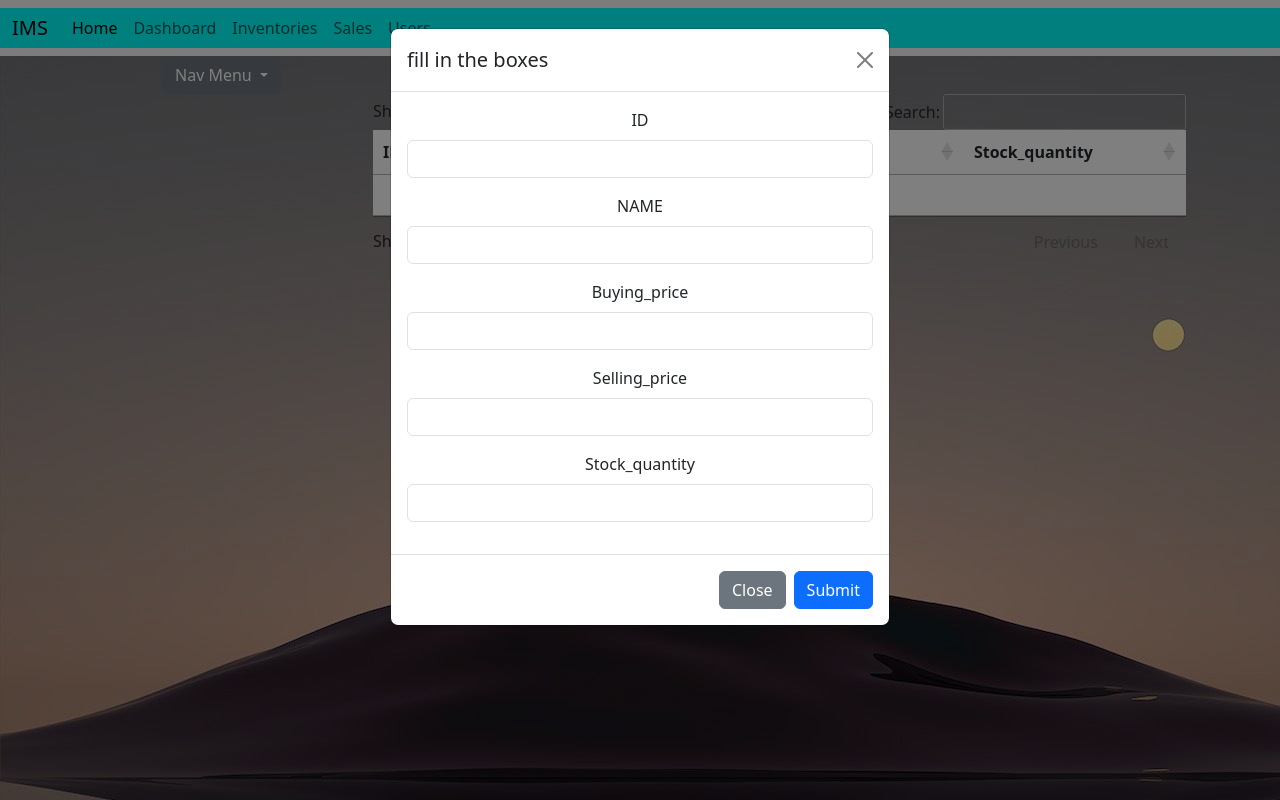
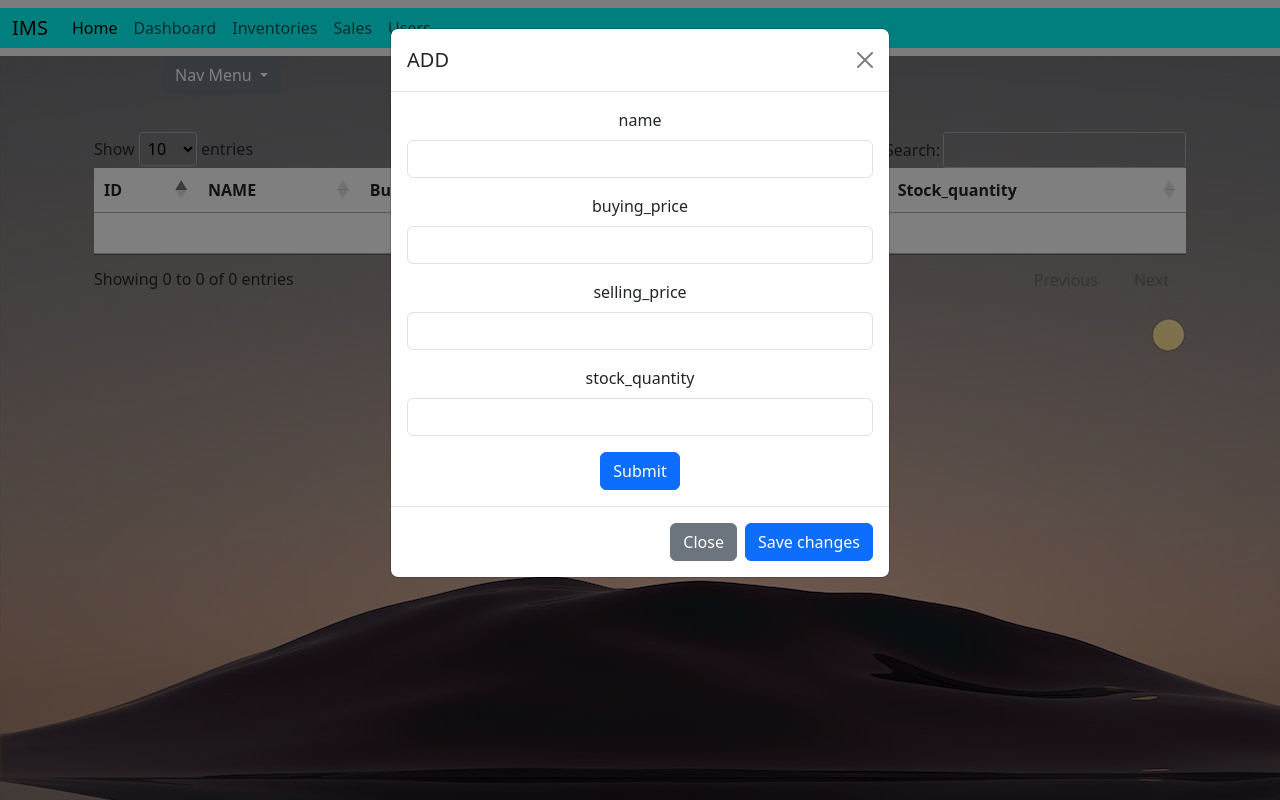
Before and after one commit to letinarodric22/salessystem, a Flask app: page /products in a window 1280 px wide, after a click on "+ ADD NEW ITEM". Run offline with Flask 3, Linux system fonts and the light colour scheme; data that the repository does not hold is empty; some libraries are stand-ins or nearby versions.

Commit message:
inserting items using form

```diff
--- a/main.py
+++ b/main.py
@@ -1,5 +1,5 @@
-from flask import Flask, render_template
-from pgfunc import fetch_data
+from flask import Flask, render_template, request, redirect
+from pgfunc import fetch_data, insert_products
 
 # Create an object called app
 # __name__ is used to tell Flask where to access HTML Files
@@ -20,6 +20,22 @@ def products():
 
    return render_template('products.html', prods=prods)
 
+@app.route('/addproducts', methods=["POST", "GET"])
+def addproducts():
+   if request.method=="POST":
+      name = request.form["name"]
+      buying_price= request.form["buying_price"]
+      selling_price=request.form["selling_price"]
+      stock_quantity=request.form["stock_quantity"]
+      print(name)
+      print(buying_price)
+      print(selling_price)
+      print(stock_quantity)
+      products=(name,buying_price,selling_price,stock_quantity)
+      insert_products(products)
+      return redirect("/products")
+
+
 @app.route("/sales")
 def sales():
    sales = fetch_data("sales")
--- a/templates/products.html
+++ b/templates/products.html
@@ -4,7 +4,7 @@
 <head>
     <meta charset="utf-8">
     <meta name="viewport" content="width=device-width, initial-scale=1">
-    <title>Bootstrap demo</title>
+    <title>products datatable.net</title>
     <link href="https://cdn.jsdelivr.net/npm/bootstrap@5.3.0/dist/css/bootstrap.min.css" rel="stylesheet"
         integrity="sha384-9ndCyUaIbzAi2FUVXJi0CjmCapSmO7SnpJef0486qhLnuZ2cdeRhO02iuK6FUUVM" crossorigin="anonymous">
     <link rel="stylesheet" href="https://cdn.datatables.net/1.13.4/css/jquery.dataTables.css" />
@@ -76,13 +76,14 @@
                         </ul>
                     </div>
                 </div>
-                <div class="col-9">
+
                 <div class="row">
                     <div class="col-4"></div>
-                        <div class="col-4"><!-- Button trigger modal -->
+                    <!-- Button trigger modal -->
+                    <div class="col-4">
                         <button type="button" class="btn btn-primary" data-bs-toggle="modal"
                             data-bs-target="#exampleModal">
-                                +Add New Item
+                            + ADD NEW ITEM
                         </button>
 
                         <!-- Modal -->
@@ -91,62 +92,57 @@
                             <div class="modal-dialog">
                                 <div class="modal-content">
                                     <div class="modal-header">
-                                            <h1 class="modal-title fs-5" id="exampleModalLabel">fill in the boxes</h1>
+                                        <h1 class="modal-title fs-5" id="exampleModalLabel">ADD</h1>
                                         <button type="button" class="btn-close" data-bs-dismiss="modal"
                                             aria-label="Close"></button>
                                     </div>
                                     <div class="modal-body">
-                                            <form>
+                                        <form action="/addproducts" method="POST">
+
+                                            <div class="mb-3">
+                                                <label for="exampleInputPassword1" class="form-label">name</label>
+                                                <input type="text" class="form-control" id="exampleInputPassword1"
+                                                    name="name">
+                                            </div>
 
 
                                             <div class="mb-3">
-                                                    <label for="exampleInputPassword1" class="form-label">ID</label>
-                                                    <input type="number" class="form-control"
-                                                        id="exampleInputPassword1">
+                                                <label for="exampleInputPassword1"
+                                                    class="form-label">buying_price</label>
+                                                <input type="number" class="form-control" id="exampleInputPassword1"
+                                                    name="buying_price">
                                             </div>
 
-                                                <div class="mb-3">
-                                                    <label for="exampleInputPassword1" class="form-label">NAME</label>
-                                                    <input type="text" class="form-control" id="exampleInputPassword1">
-                                                </div>
-                                                <div class="mb-3">
-                                                    <label for="exampleInputPassword1"
-                                                        class="form-label">Buying_price</label>
-                                                    <input type="number" class="form-control"
-                                                        id="exampleInputPassword1">
-                                                </div>
 
                                             <div class="mb-3">
                                                 <label for="exampleInputPassword1"
-                                                        class="form-label">Selling_price</label>
-                                                    <input type="number" class="form-control"
-                                                        id="exampleInputPassword1">
+                                                    class="form-label">selling_price</label>
+                                                <input type="number" class="form-control" id="exampleInputPassword1"
+                                                    name="selling_price">
                                             </div>
+
 
                                             <div class="mb-3">
                                                 <label for="exampleInputPassword1"
-                                                        class="form-label">Stock_quantity</label>
-                                                    <input type="number" class="form-control"
-                                                        id="exampleInputPassword1">
+                                                    class="form-label">stock_quantity</label>
+                                                <input type="number" class="form-control" id="exampleInputPassword1"
+                                                    name="stock_quantity">
                                             </div>
 
-
-
-                                            </form>
+                                            <button type="submit" class="btn btn-primary">Submit</button>
                                     </div>
                                     <div class="modal-footer">
                                         <button type="button" class="btn btn-secondary"
                                             data-bs-dismiss="modal">Close</button>
-                                            <button type="button" class="btn btn-primary">Submit</button>
+                                        <button type="button" class="btn btn-primary">Save changes</button>
                                     </div>
                                 </div>
                             </div>
                         </div>
                     </div>
-                        <div class="col-4">
+                    <div class="col-4"></div>
+                </div>
 
-                        </div>
-                    </div>
 
                 <table class="table" id="myTable">
                     <thead>
@@ -175,6 +171,7 @@
     </div>
     </div>
 
+
     <script src="https://cdn.jsdelivr.net/npm/bootstrap@5.3.0/dist/js/bootstrap.bundle.min.js"
         integrity="sha384-geWF76RCwLtnZ8qwWowPQNguL3RmwHVBC9FhGdlKrxdiJJigb/j/68SIy3Te4Bkz"
         crossorigin="anonymous"></script>
```
Lines whose indentation alone changed are shown as unchanged.
